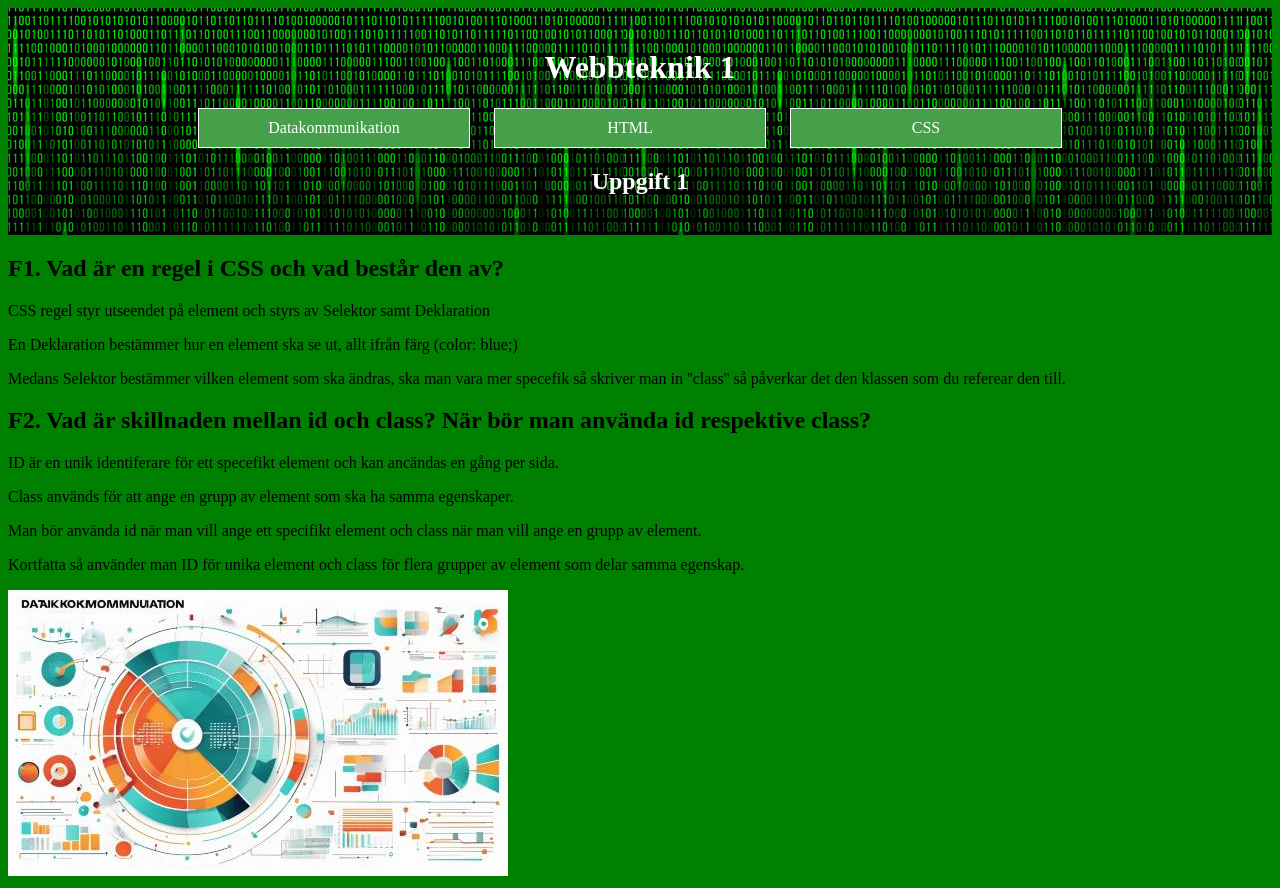
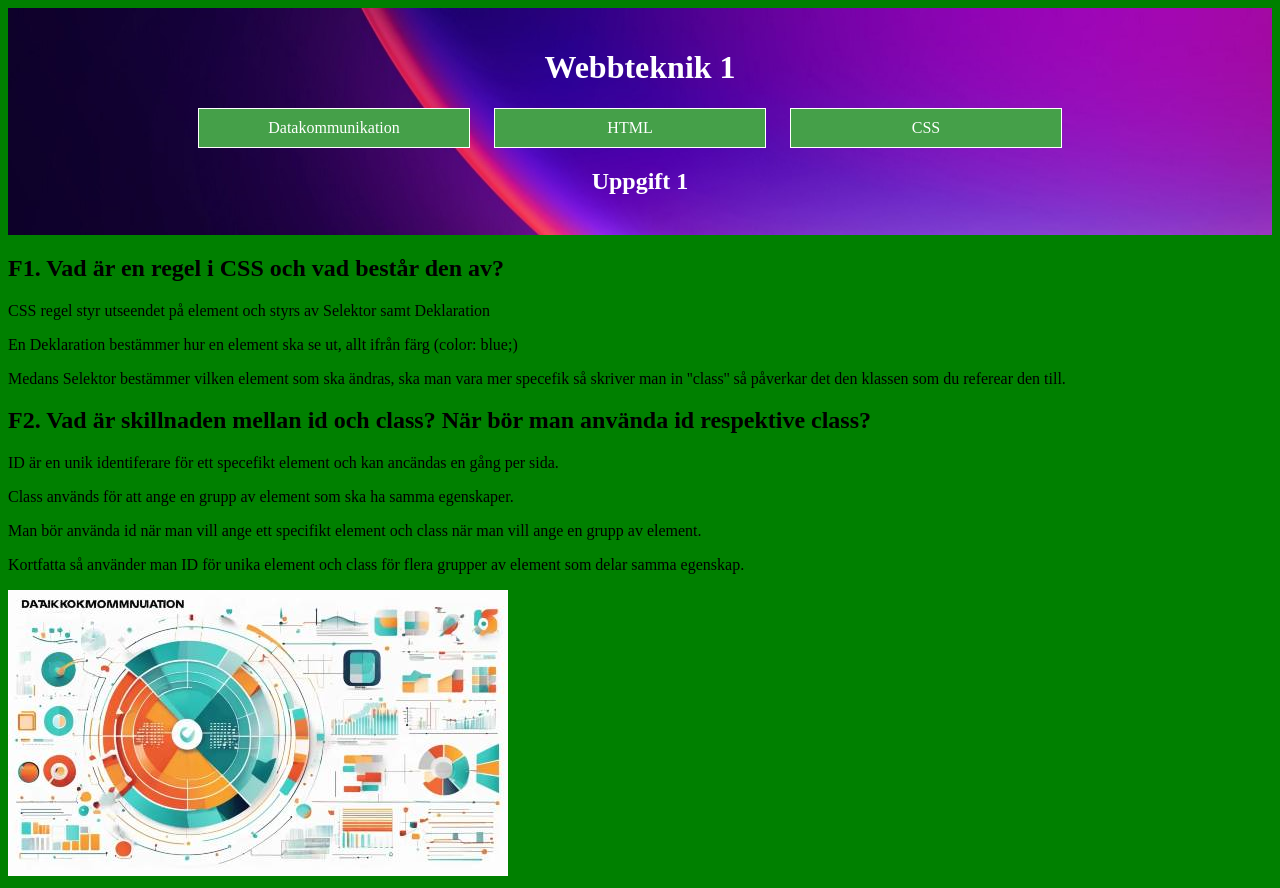
Before and after one commit to ArianShwan/Uppgift-1.1, a plain HTML site: page css.html in a window 1280 px wide. Drawn offline with Linux system fonts and the light colour scheme.

Commit message:
bild ändring

```diff
--- a/style.css
+++ b/style.css
@@ -1,6 +1,6 @@
 header {
-    background-image: url(img/matrix.png);
-    background-color: #02a02a;
+    background-image: url(img/denna.png);
+    background-color: #bc55d1;
     padding: 20px;
     text-align: center;
     margin: 0;
```
Also changed, not shown: img/denna.png (added).
